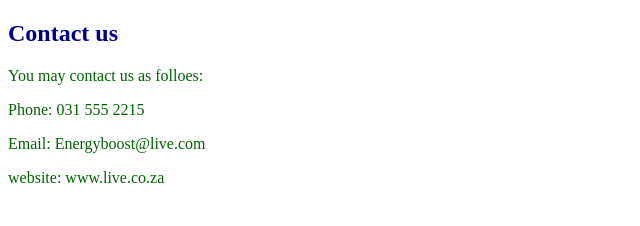
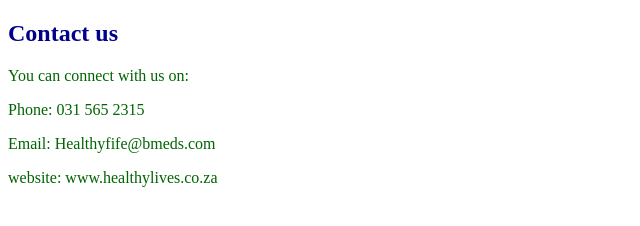
Before and after one commit to ntobekobulelani2-ITvarsity/Module-1-Assessment-6, a plain HTML site: page contact.html in a window 1280 px wide. Shown: the whole page, without its empty margins (0-640 px from the left). Drawn offline with Linux system fonts and the light colour scheme.

Commit message:
Update contact.html

```diff
--- a/contact.html
+++ b/contact.html
@@ -5,9 +5,9 @@
     </head>
     <body>
         <h2>Contact us</h2>
-        <p>You may contact us as folloes:</p>
-        <p>Phone: 031 555 2215</p>
-        <P>Email: Energyboost@live.com</P>
-        <p>website: www.live.co.za</p>
+        <p>You can connect with us on:</p>
+        <p>Phone: 031 565 2315</p>
+        <P>Email: Healthyfife@bmeds.com</P>
+        <p>website: www.healthylives.co.za</p>
     </body>
 </html>
```
